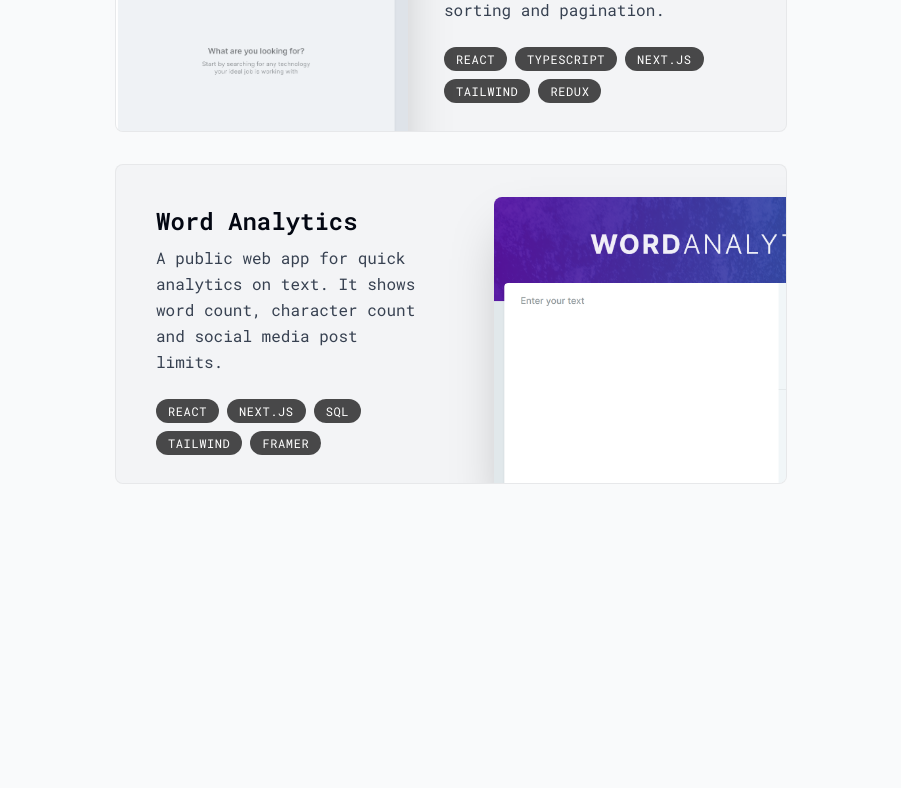
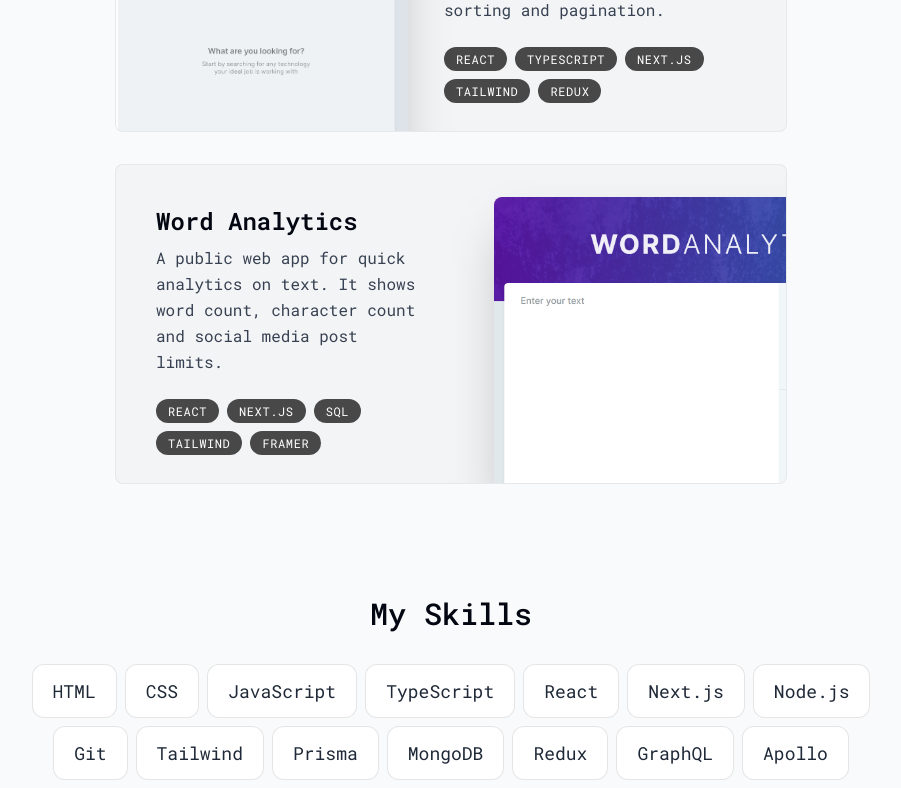
Before and after one commit to guanghui28/guanghui-s_portfolio, a Next.js app: page / in a window 1280 px wide. Shown: the part 2000-2788 px from the top of the page, without its empty margins (189-1090 px from the left). Built offline with nearby package versions, Linux system fonts and the light colour scheme.

Commit message:
skills section

```diff
--- a/app/page.tsx
+++ b/app/page.tsx
@@ -2,6 +2,7 @@
 import Intro from "@/components/intro";
 import Projects from "@/components/projects";
 import SectionDivider from "@/components/section-divider";
+import Skills from "@/components/skills";
 
 const Page = () => {
 	return (
@@ -10,6 +11,7 @@
 			<SectionDivider />
 			<About />
 			<Projects />
+			<Skills />
 		</main>
 	);
 };
--- a/components/projects.tsx
+++ b/components/projects.tsx
@@ -8,7 +8,7 @@
 const Projects = () => {
 	const { ref } = useSectionInView("Projects", 0.5);
 	return (
-		<section ref={ref} className="scroll-mt-28" id="projects">
+		<section ref={ref} className="scroll-mt-28 mb-28" id="projects">
 			<SectionHeading>My Projects</SectionHeading>
 			<div className="">
 				{projectsData.map((project, index) => (
--- /dev/null
+++ b/components/skills.tsx
@@ -0,0 +1,54 @@
+"use client";
+
+import { skillsData } from "@/lib/data";
+import SectionHeading from "./section-heading";
+import { useSectionInView } from "@/lib/hooks";
+import { motion } from "framer-motion";
+
+const fadeInAnimationVariants = {
+	initial: {
+		opacity: 0,
+		y: 100,
+	},
+	animate: (index: number) => ({
+		opacity: 1,
+		y: 0,
+		transition: {
+			delay: 0.05 * index,
+		},
+	}),
+};
+
+const Skills = () => {
+	const { ref } = useSectionInView("Skills", 0.5);
+
+	return (
+		<section
+			id="skills"
+			ref={ref}
+			className="mb-28 max-w-[53rem] scroll-mt-28 text-center sm:mb-40"
+		>
+			<SectionHeading>My Skills</SectionHeading>
+			<ul className="flex flex-wrap justify-center gap-2 text-lg text-gray-800">
+				{skillsData.map((skill, index) => (
+					<motion.li
+						className="bg-white border border-black/10 rounded-xl px-5 py-3"
+						key={skill}
+						variants={fadeInAnimationVariants}
+						initial="initial"
+						animate="animate"
+						whileInView="animate"
+						viewport={{
+							once: true,
+						}}
+						custom={index}
+					>
+						{skill}
+					</motion.li>
+				))}
+			</ul>
+		</section>
+	);
+};
+
+export default Skills;
```
